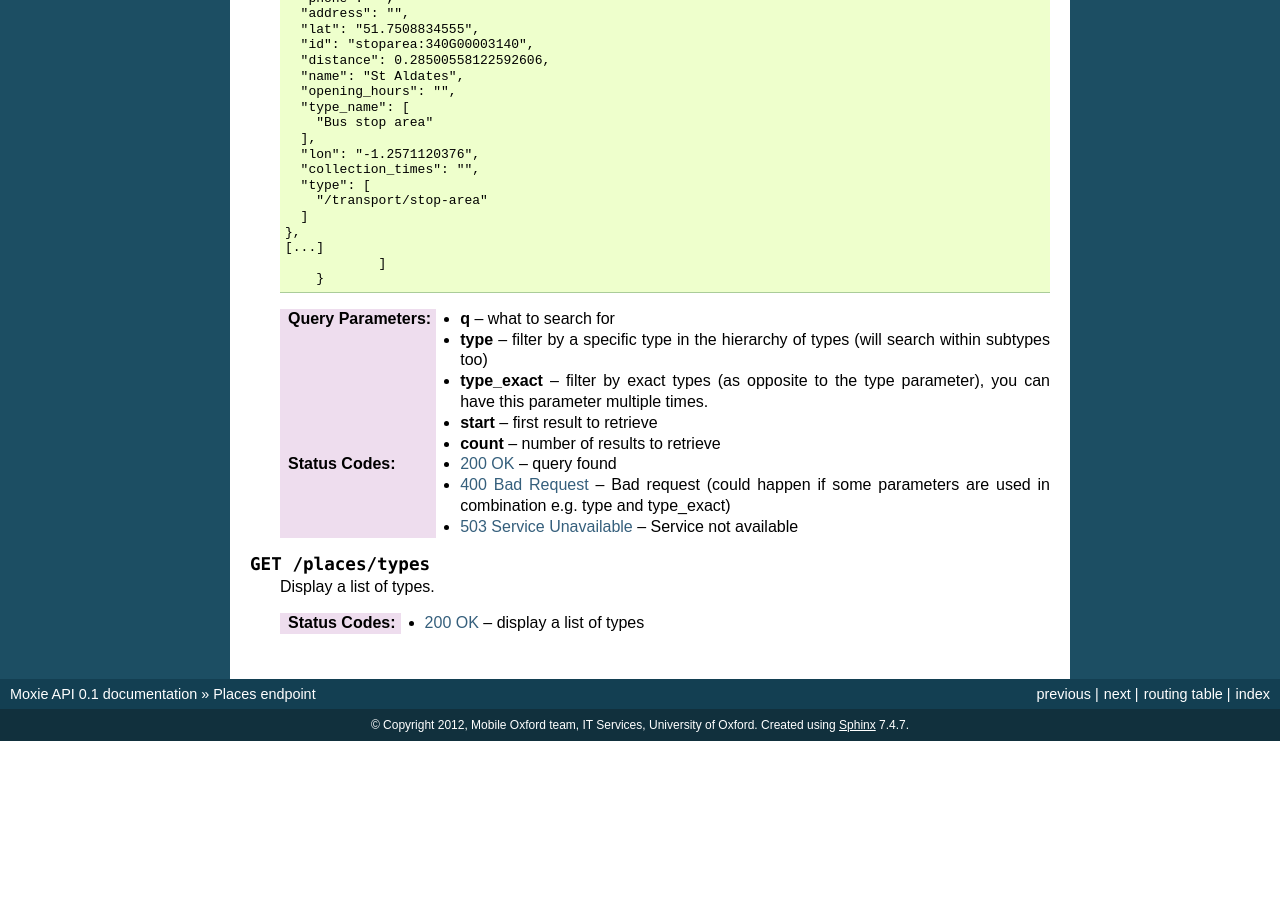
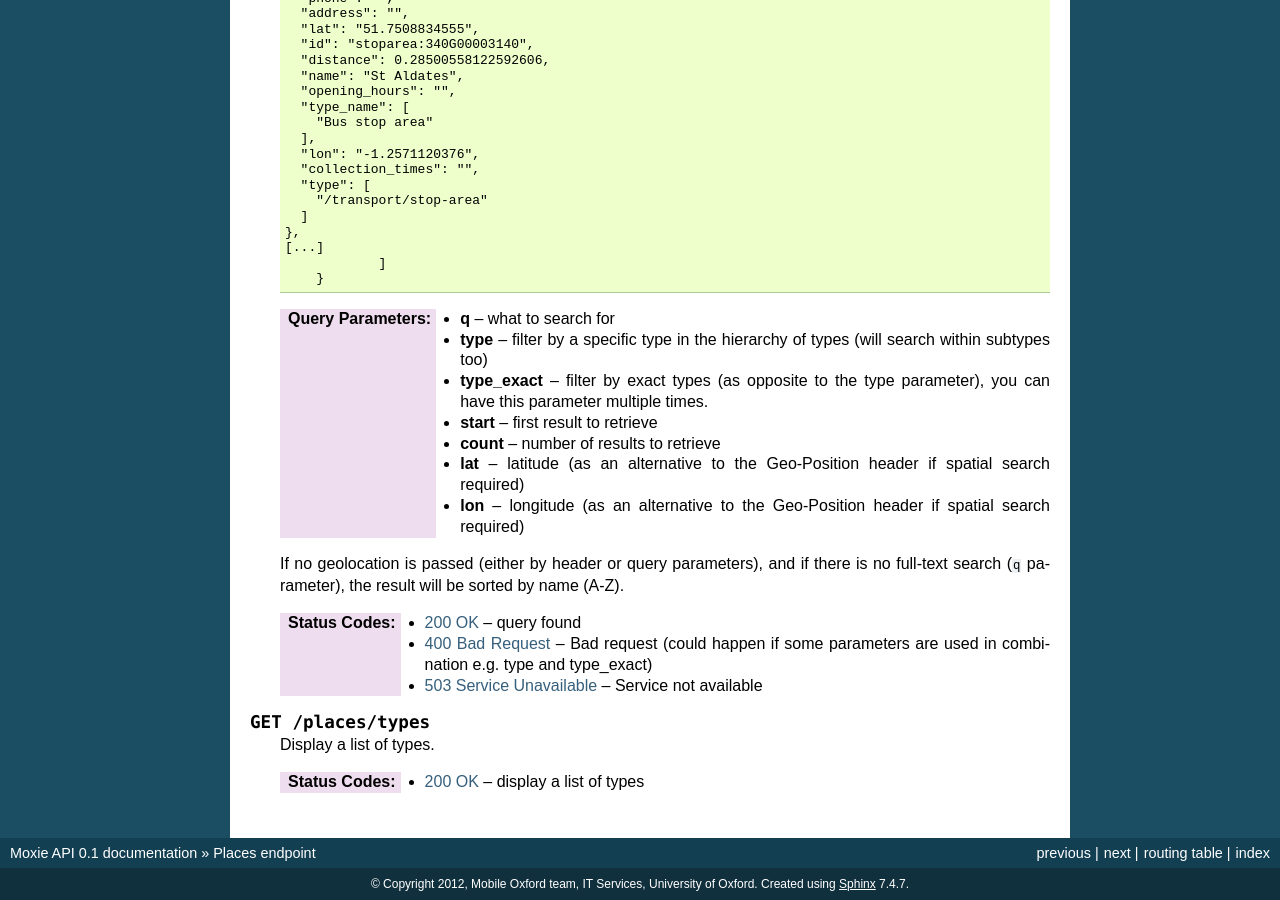
Before and after one commit to martinfilliau/moxie, a Sphinx documentation site: the page built from docs/source/http_api/endpoints/places.rst, in a window 1280 px wide and 900 px high, scrolled down 1091 px. Built offline with Sphinx 7.4.7, drawn with Linux system fonts in a browser that asks for light colours; before the commit the page ends 1832 px from its top, so only the background shows below that.

Commit message:
Updated documentation

```diff
--- a/docs/source/http_api/endpoints/places.rst
+++ b/docs/source/http_api/endpoints/places.rst
@@ -96,6 +96,13 @@ Endpoint to search and retrieve information about places.
     :type start: int
     :query count: number of results to retrieve
     :type count: int
+    :query lat: latitude (as an alternative to the Geo-Position header if spatial search required)
+    :type lat: string
+    :query lon: longitude (as an alternative to the Geo-Position header if spatial search required)
+    :type lon: string
+
+    If no geolocation is passed (either by header or query parameters), and if there is no full-text search (``q`` parameter),
+    the result will be sorted by name (A-Z).
 
     :statuscode 200: query found
     :statuscode 400: Bad request (could happen if some parameters are used in combination e.g. type and type_exact)
```
